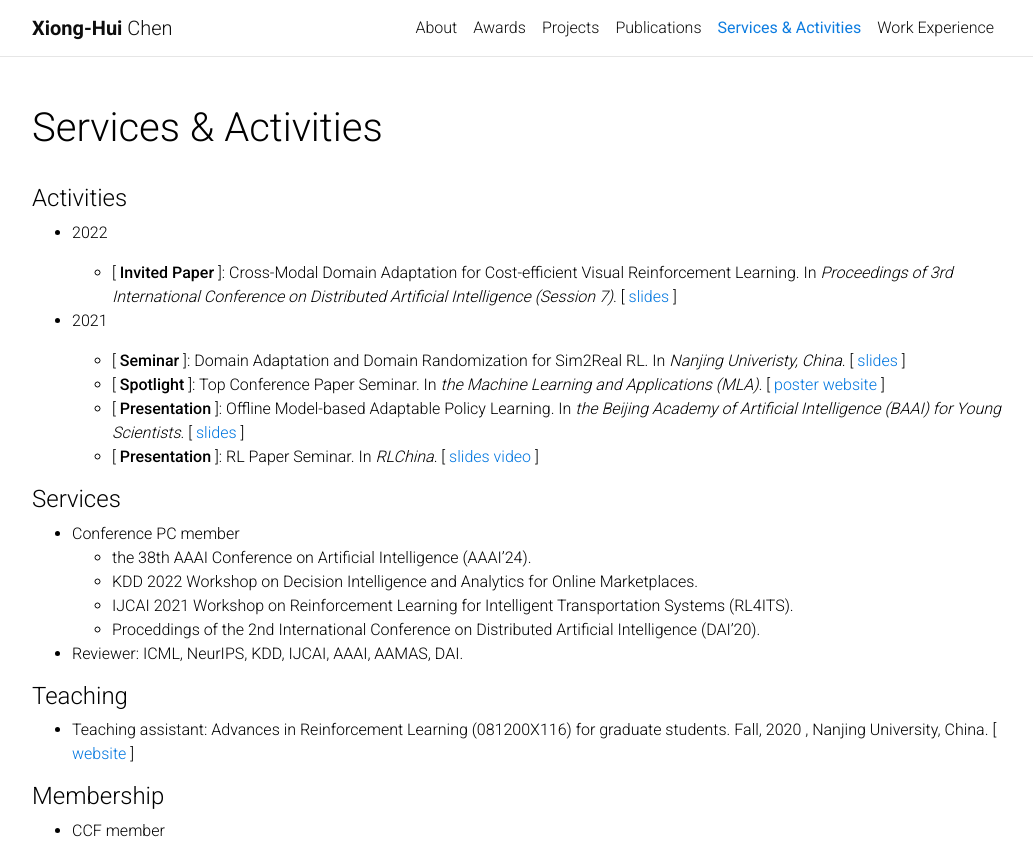
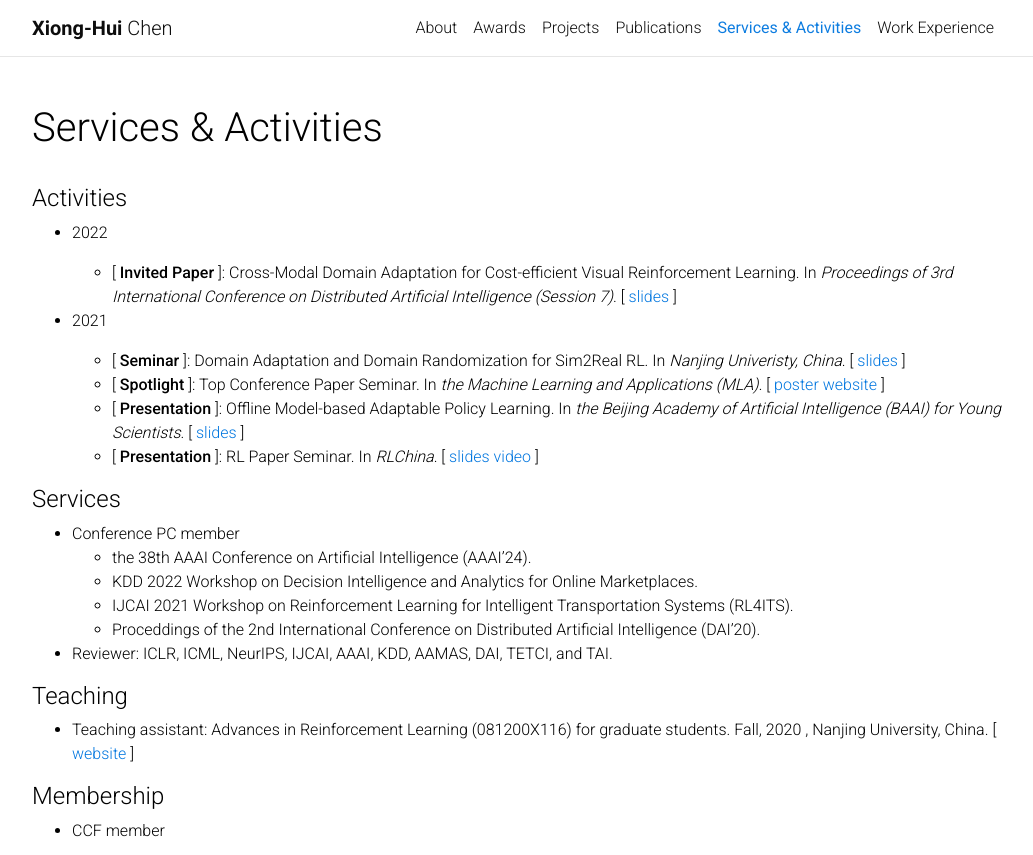
Before and after one commit to xionghuichen/xionghuichen.github.io, a Jekyll site: the page built from _pages/activities.md, in a window 1280 px wide and 959 px high, cut to the strip 0-855 px from the top of the window. Shown: the whole strip, without its empty margins (123-1156 px from the left). Built offline with Jekyll 4.4.1, drawn with Linux system fonts in a browser that asks for light colours; comment, search, counter and statistics services are not loaded.

Commit message:
update service

```diff
--- a/_pages/activities.md
+++ b/_pages/activities.md
@@ -37,7 +37,7 @@ nav: true
   - IJCAI 2021 Workshop on Reinforcement Learning for Intelligent Transportation Systems (RL4ITS).
   - Proceddings of the 2nd International Conference on Distributed Artificial Intelligence (DAI'20).
 
-- Reviewer: ICML, NeurIPS, KDD, IJCAI, AAAI, AAMAS, DAI.
+- Reviewer: ICLR, ICML, NeurIPS, IJCAI, AAAI, KDD, AAMAS, DAI, TETCI, and TAI.
 
 #### Teaching
 
```
